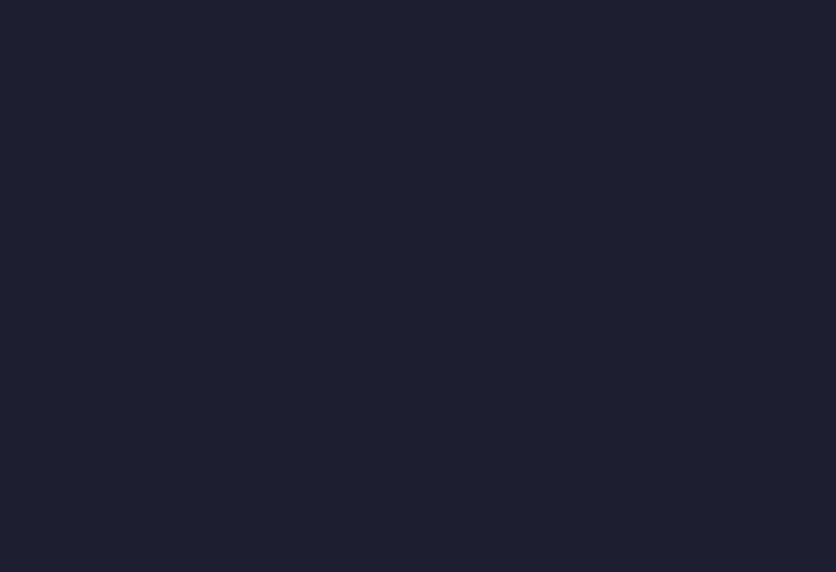
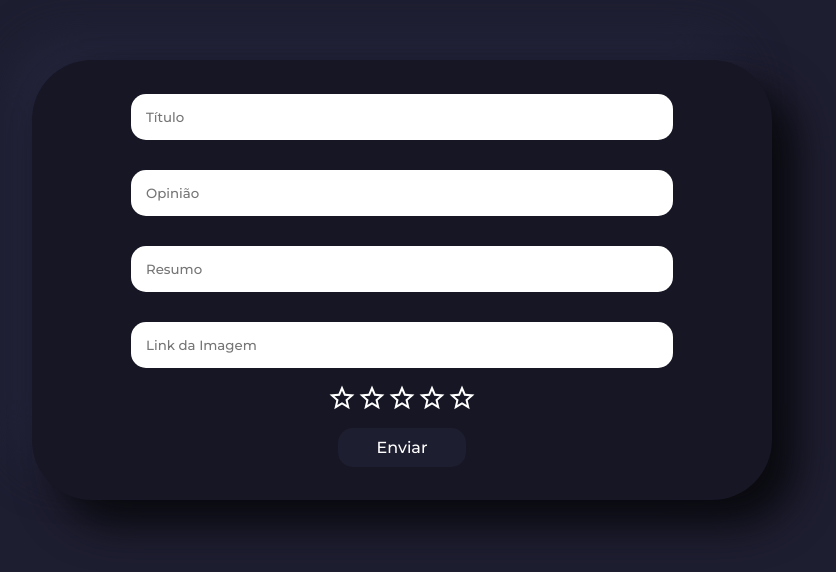
Before and after one commit to 1howley/bookread, a React (Vite) app in the folder frontend/: page /book in a window 1280 px wide. Shown: the part 120-692 px from the top of the page, without its empty margins (238-1074 px from the left). Built offline with nearby package versions, Linux system fonts and the light colour scheme; a web font is replaced by a local one.

Commit message:
feat: add book page

```diff
--- a/frontend/src/components/main-container/main-container.css
+++ b/frontend/src/components/main-container/main-container.css
@@ -10,7 +10,7 @@
     background: #161624;
     box-shadow:  24px 24px 42px #09090e,
                 -24px -24px 42px #23233a;
-    }
+}
 
 .left {
     display: flex;
--- a/frontend/src/components/main-container/main-container.tsx
+++ b/frontend/src/components/main-container/main-container.tsx
@@ -9,7 +9,7 @@ function MainContainer({ book }: {book: Book} ) {
 
             <div className="left">
                 <img src={book.image_url} alt="Capa do Livro" />
-                <Rating className='rating' defaultValue={book.evaluation} precision={0.5} size='large'sx={{
+                <Rating className='rating' value={book.evaluation} precision={1} size='large'sx={{
                     backgroundColor: 'rgba(0, 0, 0, 0)',
                     '& .MuiRating-iconFilled': {
                         color: 'yellow',
--- a/frontend/src/main.css
+++ b/frontend/src/main.css
@@ -1,5 +1,4 @@
 :root {
-  --back-color: #800020;
   --principal-color: #1e1e31;
   --font-color: #f8f8f8;
 }
--- /dev/null
+++ b/frontend/src/pages/addBook/addBook.css
@@ -0,0 +1,50 @@
+.container {
+    height: 100vh;
+    width: 100vw;
+    display: flex;
+    justify-content: center;
+    align-items: center;
+}
+
+form {
+    color: white;
+    width: 50vw;
+    height: 50vh;
+    background-color: var(--principal-color);
+    display: flex;
+    flex-direction: column;
+    justify-content: center;
+    align-items: center;
+    padding: 20px 50px;
+    border-radius: 60px;
+    background: #161624;
+    box-shadow:  24px 24px 42px #09090e,
+                -24px -24px 42px #23233a;
+
+}
+
+form input {
+    border-radius: 15px;
+    border: none;
+    margin: 15px;
+    padding: 15px;
+    width: 40vw;
+}
+
+button {
+    color: white;
+    background-color: var(--principal-color);
+    border-radius: 15px;
+    border: none;
+    margin: 15px;
+    padding: 10px;
+    width: 10vw;
+    font-size: 1rem;
+    cursor: pointer;
+    transition: .2s;
+}
+
+button:hover {
+    background-color: #2d2d42;
+    transform: scale(1.2);
+}
--- a/frontend/src/pages/addBook/addBook.tsx
+++ b/frontend/src/pages/addBook/addBook.tsx
@@ -1,10 +1,117 @@
+import { useState, ChangeEvent, FormEvent } from 'react';
+import { Rating } from '@mui/material';
+import axios from 'axios';
+import './addBook.css';
+
 function AddBook() {
+  const [formData, setFormData] = useState({
+    title: '',
+    opinion: '',
+    resume: '',
+    image_url: '',
+    evaluation: 0,
+  });
 
-    return (
-      <>
+  const handleInputChange = (e: ChangeEvent<HTMLInputElement>) => {
+    const { name, value } = e.target;
+    setFormData({
+      ...formData,
+      [name]: value,
+    });
+  };
 
-      </>
-    )
+  const handleSubmit = async (e: FormEvent<HTMLFormElement>) => {
+    e.preventDefault();
+
+    try {
+      await axios.post('http://localhost:3000', formData);
+
+      setFormData({
+        title: '',
+        opinion: '',
+        resume: '',
+        image_url: '',
+        evaluation: 0,
+      });
+      alert('> Book regitered!');
+    } catch (error) {
+      console.error('> Error:', error);
+      alert('> Sorry! Try again');
+    }
+  };
+
+  return (
+    <div className="container">
+      <form onSubmit={handleSubmit}>
+
+        <input
+          type="text"
+          name="title"
+          maxLength={100}
+          placeholder="Título"
+          value={formData.title}
+          onChange={handleInputChange}
+          required
+        />
+
+        <input
+          type="text"
+          name="opinion"
+          maxLength={500}
+          placeholder="Opinião"
+          value={formData.opinion}
+          onChange={handleInputChange}
+          required
+        />
+
+        <input
+          type="text"
+          name="resume"
+          maxLength={500}
+          placeholder="Resumo"
+          value={formData.resume}
+          onChange={handleInputChange}
+          required
+        />
+
+        <input
+          type="text"
+          name="image_url"
+          placeholder="Link da Imagem"
+          value={formData.image_url}
+          onChange={handleInputChange}
+          required
+        />
+
+        <Rating
+          className='rating'
+          value={formData.evaluation}
+          precision={1}
+          size='large'
+          onChange={(_, newValue) => {
+            if (newValue != null) {
+              setFormData({
+                ...formData,
+                evaluation: newValue,
+              });
+            }
+          }}
+          sx={{
+            backgroundColor: 'rgba(0, 0, 0, 0)',
+            '& .MuiRating-iconFilled': {
+              color: 'yellow',
+            },
+            '& .MuiRating-iconEmpty': {
+              color: 'white',
+            },
+          }}
+        />
+
+        <button type="submit">Enviar</button>
+
+      </form>
+    </div>
+  );
 }
 
-export default AddBook
+export default AddBook;
```
Also changed, not shown: 2 other files (tests, documents, lock files or other folders).
